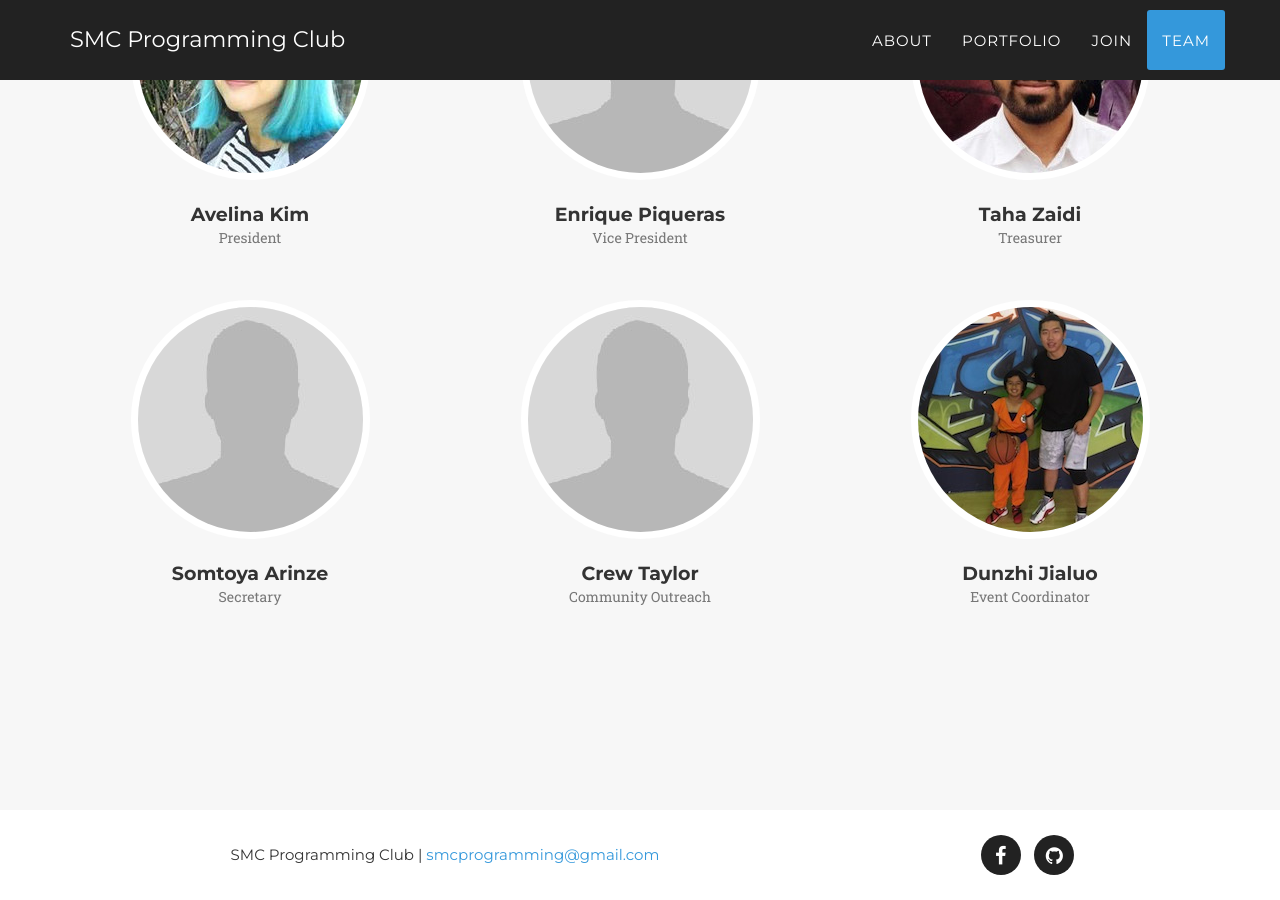
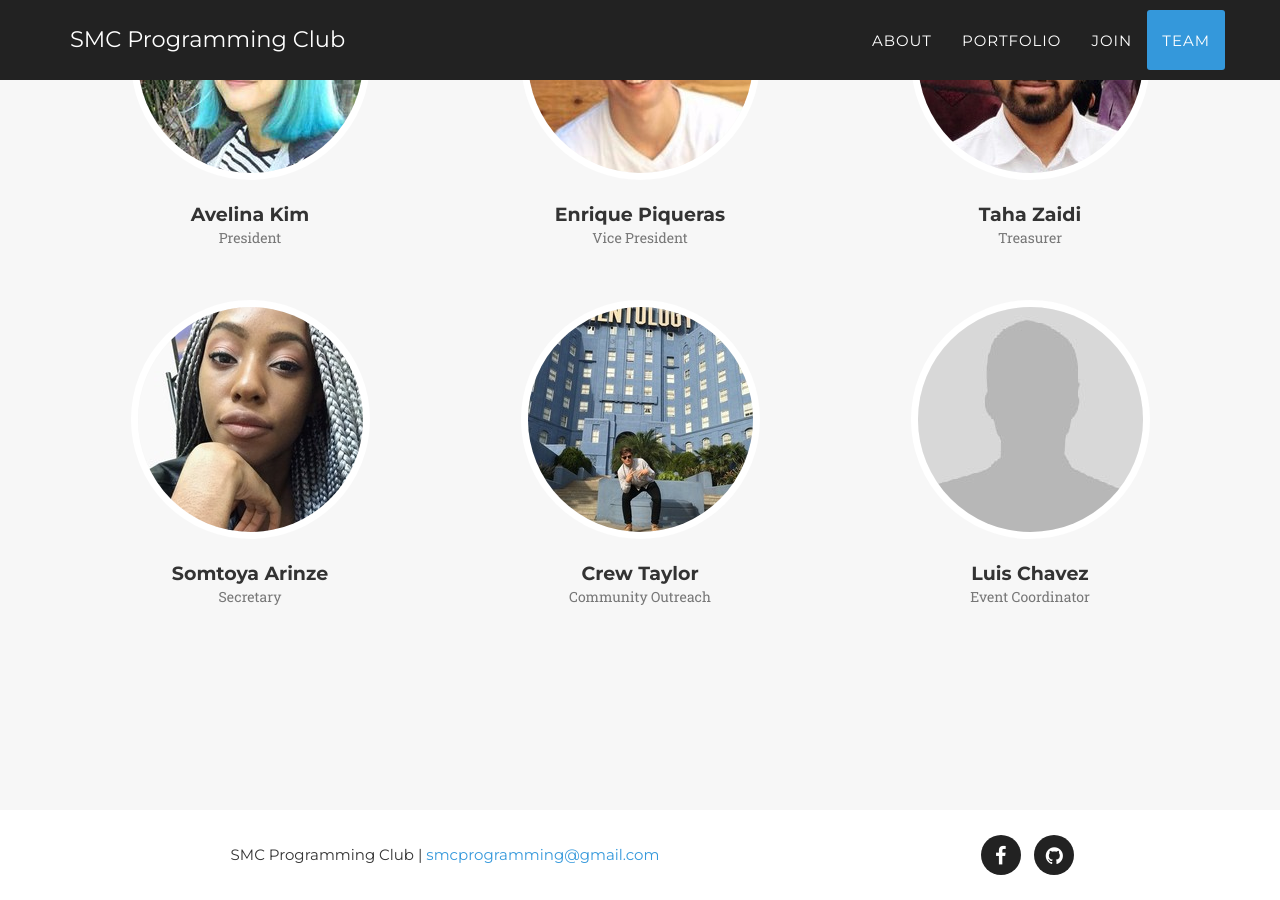
Before and after one commit to SMCProgrammingClub/website, a Jekyll site: the page built from index.html, in a window 1280 px wide and 900 px high, scrolled down 3095 px. Built offline with Jekyll 4.4.1, drawn with Linux system fonts in a browser that asks for light colours; some web fonts are replaced.

```diff
--- a/_config.yml
+++ b/_config.yml
@@ -24,7 +24,7 @@ people:
   social:
 
 - name: Enrique Piqueras
-  pic: placeholder
+  pic: enrique
   position: Vice President
   social:
 
@@ -34,17 +34,17 @@ people:
   social:
 
 - name: Somtoya Arinze
-  pic: placeholder
+  pic: somtoya
   position: Secretary
   social:
 
 - name: Crew Taylor
-  pic: placeholder
+  pic: crew
   position: Community Outreach
   social:
 
-- name: Dunzhi Jialuo
-  pic: dunzhi
+- name: Luis Chavez
+  pic: placeholder
   position: Event Coordinator
   social:
 
```
Also changed, not shown: img/team/crew.jpg (added), img/team/enrique.jpg (added), img/team/somtoya.jpg (added).
